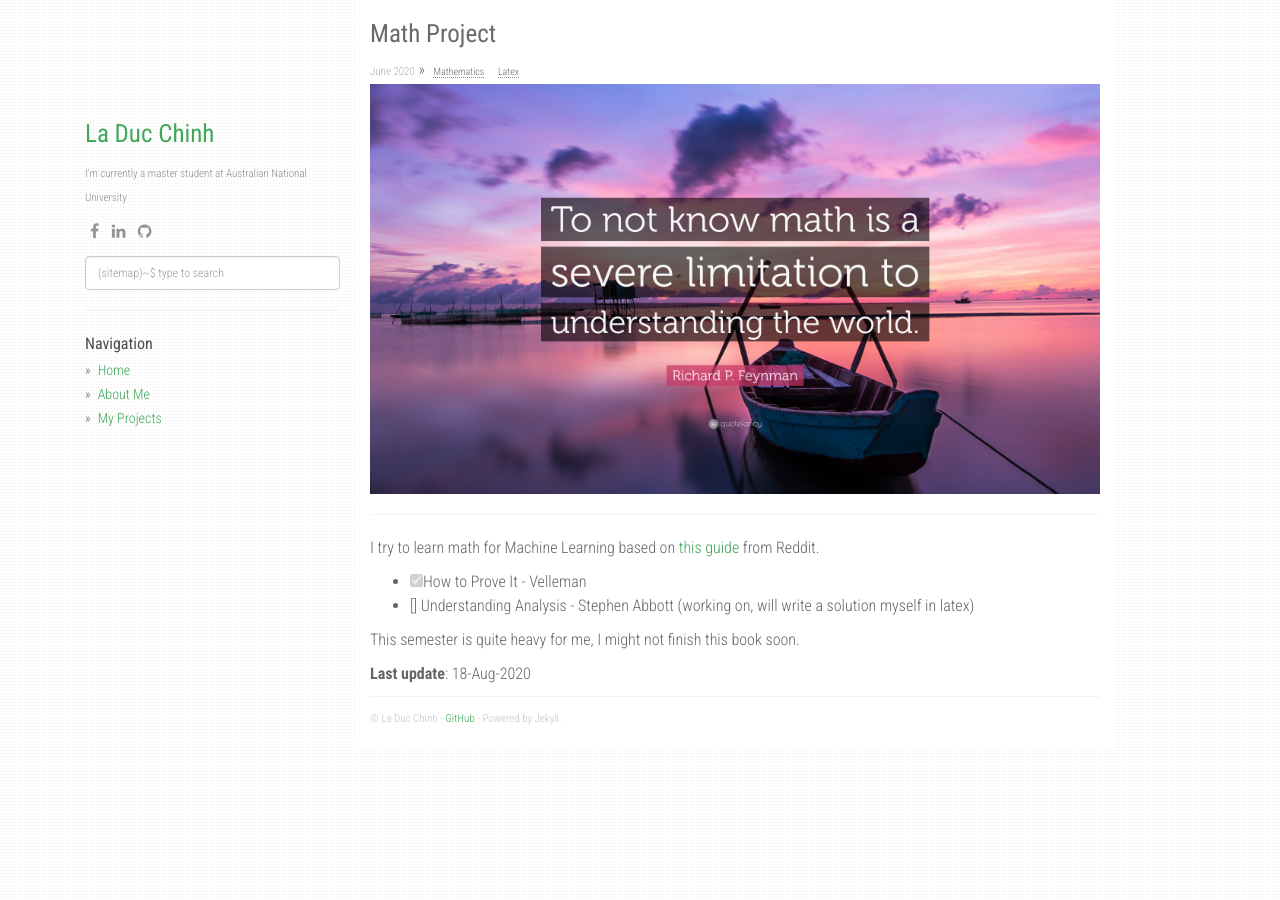
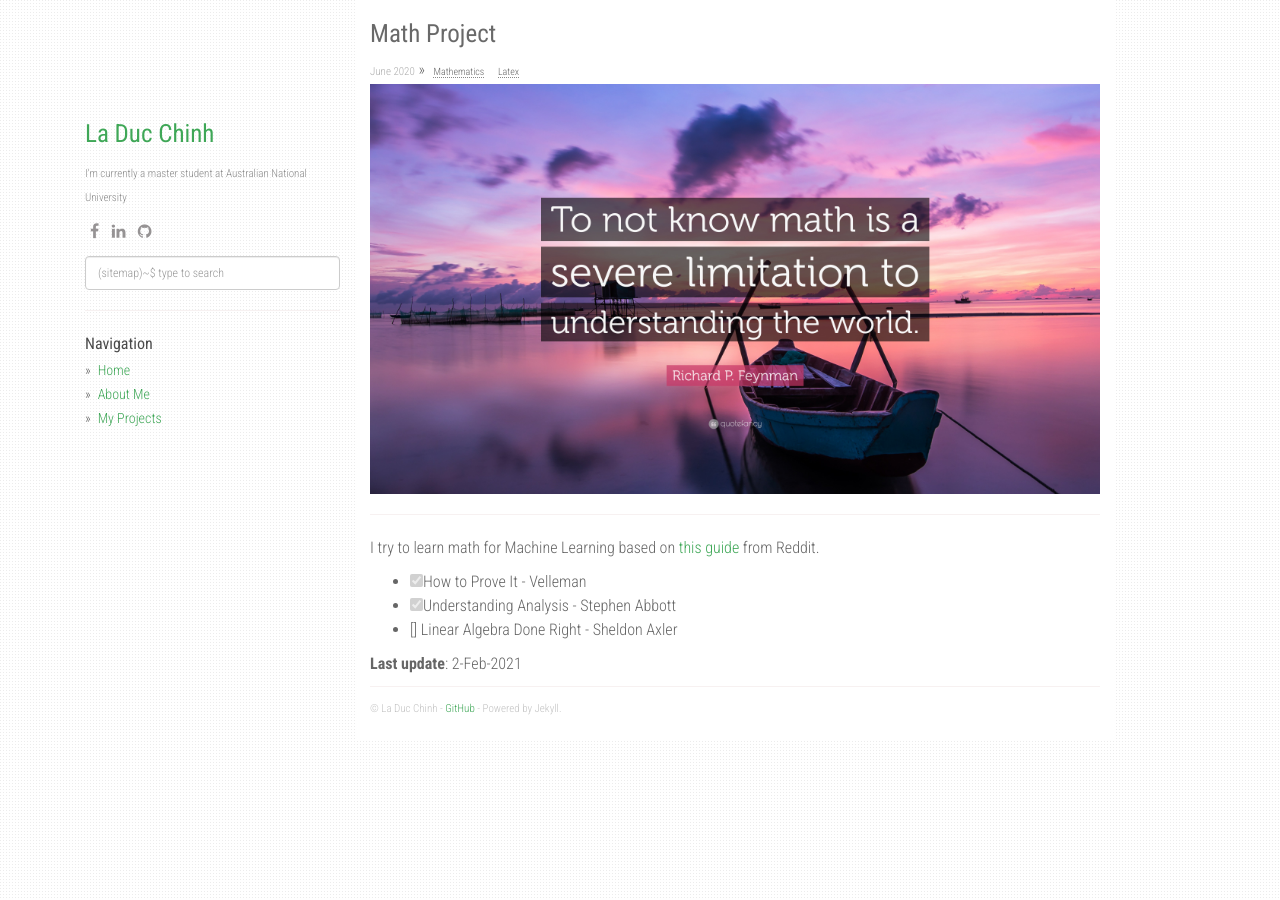
Before and after one commit to chechaohp/chechaohp.github.io, a Jekyll site: the page built from _project/math-project.md, in a window 1280 px wide. Built offline with Jekyll 4.4.1, drawn with Linux system fonts in a browser that asks for light colours; nearby versions of some CDN libraries.

Commit message:
Update math-project.md

```diff
--- a/_project/math-project.md
+++ b/_project/math-project.md
@@ -6,8 +6,8 @@ slug: "math-project"
 I try to learn math for Machine Learning based on [this guide](https://www.reddit.com/r/learnmachinelearning/comments/ggpzk2/a_comprehensive_selfstudy_guide_for_the_math/) from Reddit.
 
 - [x] How to Prove It - Velleman
-- [] Understanding Analysis -  Stephen Abbott (working on, will write a solution myself in latex)
+- [x] Understanding Analysis - Stephen Abbott
+- [] Linear Algebra Done Right - Sheldon Axler
 
-This semester is quite heavy for me, I might not finish this book soon.
 
-**Last update**: 18-Aug-2020
+**Last update**: 2-Feb-2021
```
